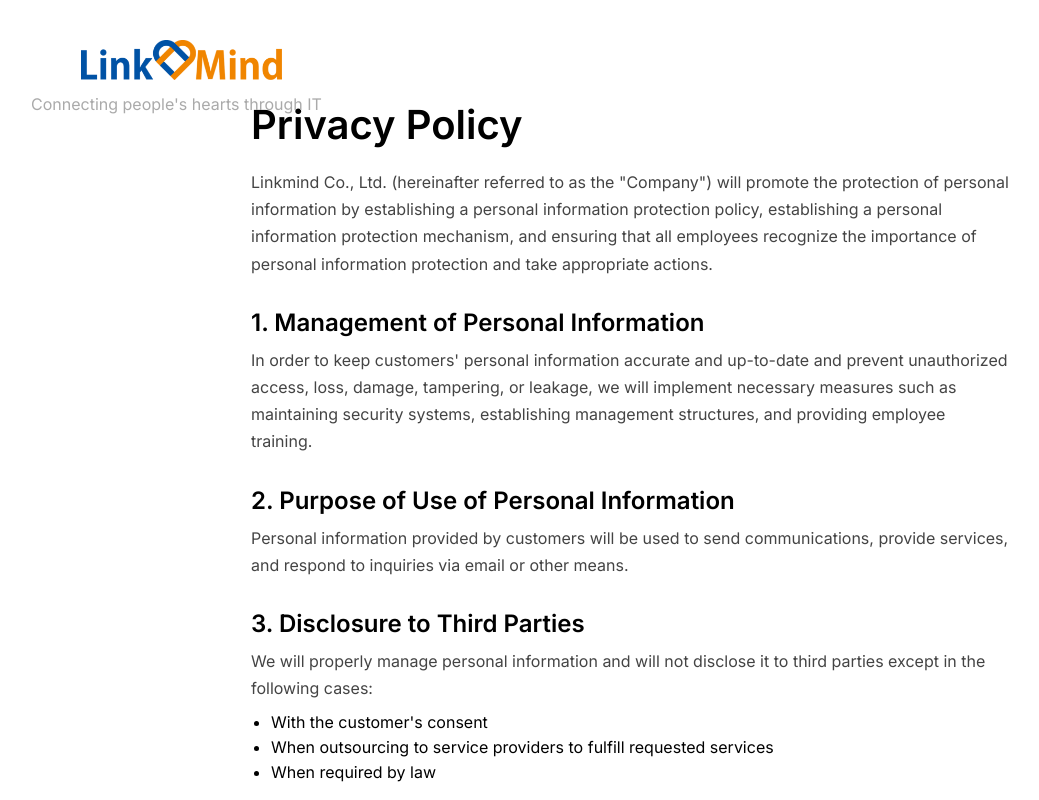
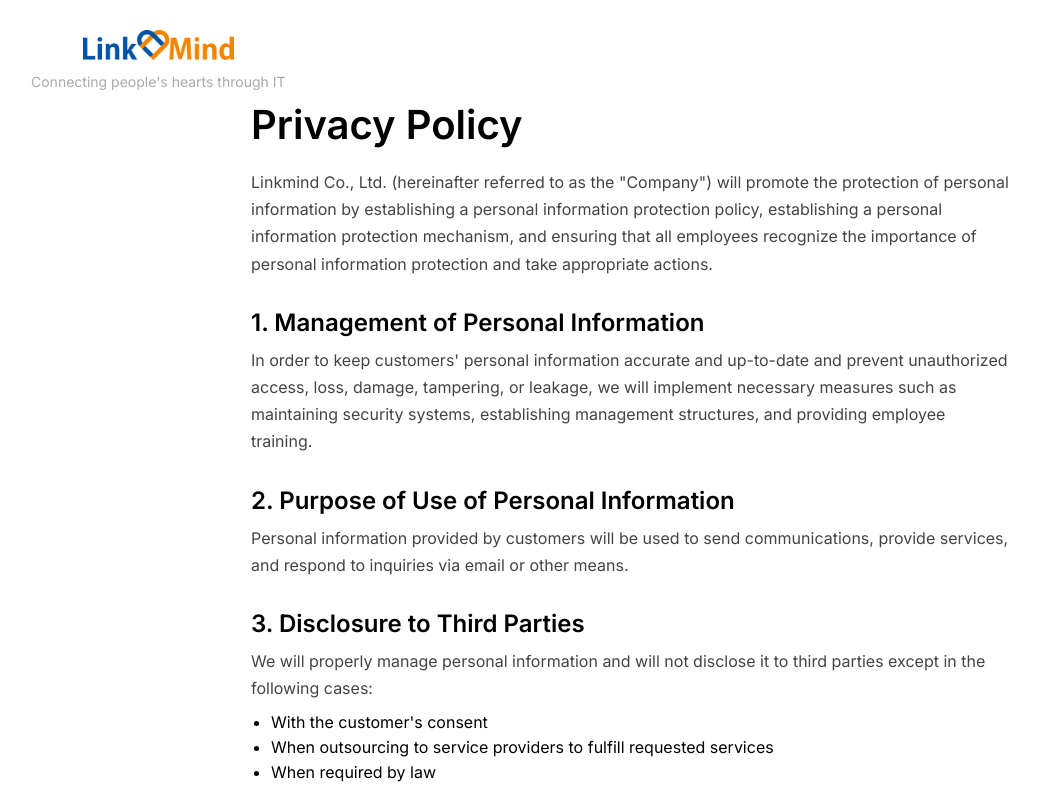
Before and after one commit to Briskye/LinkMind-Web, a website: page public/privacy.html in a window 1280 px wide. Shown: the top 800 px of the page, without its empty margins (9-1048 px from the left). Drawn offline with Linux system fonts and the light colour scheme.

Commit message:
logo fix

```diff
--- a/public/CSS/privacy_style.css
+++ b/public/CSS/privacy_style.css
@@ -6,9 +6,15 @@
   font-family: 'Inter', sans-serif;
 }
 
+html {
+  scroll-behavior: smooth;
+}
+
 .header {
   position: fixed;
   text-align: center;
+  margin-bottom: 15px;
+  font-size: 14px;
   top: 30px;
   left: 40px;
   z-index: 9999;
@@ -19,9 +25,8 @@ html {
 }
 
 .logo {
-  margin-left: 10px;
-  margin-top: 10px;
-  height: 40px;
+  height: clamp(24px, 5vw, 30px);
+  width: auto;
   cursor: pointer;
 }
 
--- a/public/CSS/style.css
+++ b/public/CSS/style.css
@@ -17,9 +17,8 @@ body {
 }
 
 .logo {
-  margin-left: 10px;
-  margin-top: 10px;
-  height: 40px;
+  height: clamp(24px, 5vw, 40px);
+  width: auto;
   cursor: pointer;
 }
 
@@ -55,6 +54,7 @@ section {
 .hero-text {
   position: fixed;
   text-align: center;
+  font-size: 14px;
   top: 30px;
   left: 40px;
   z-index: 9999;
```
